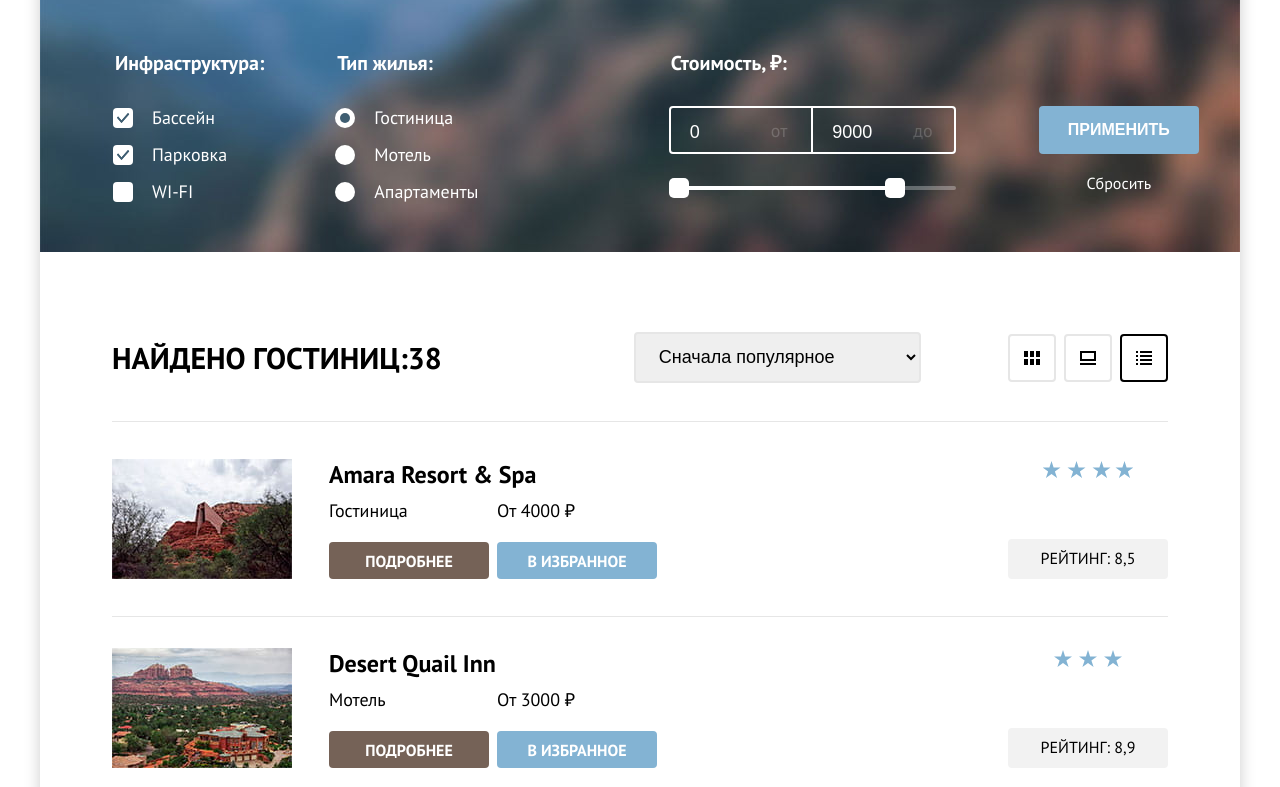
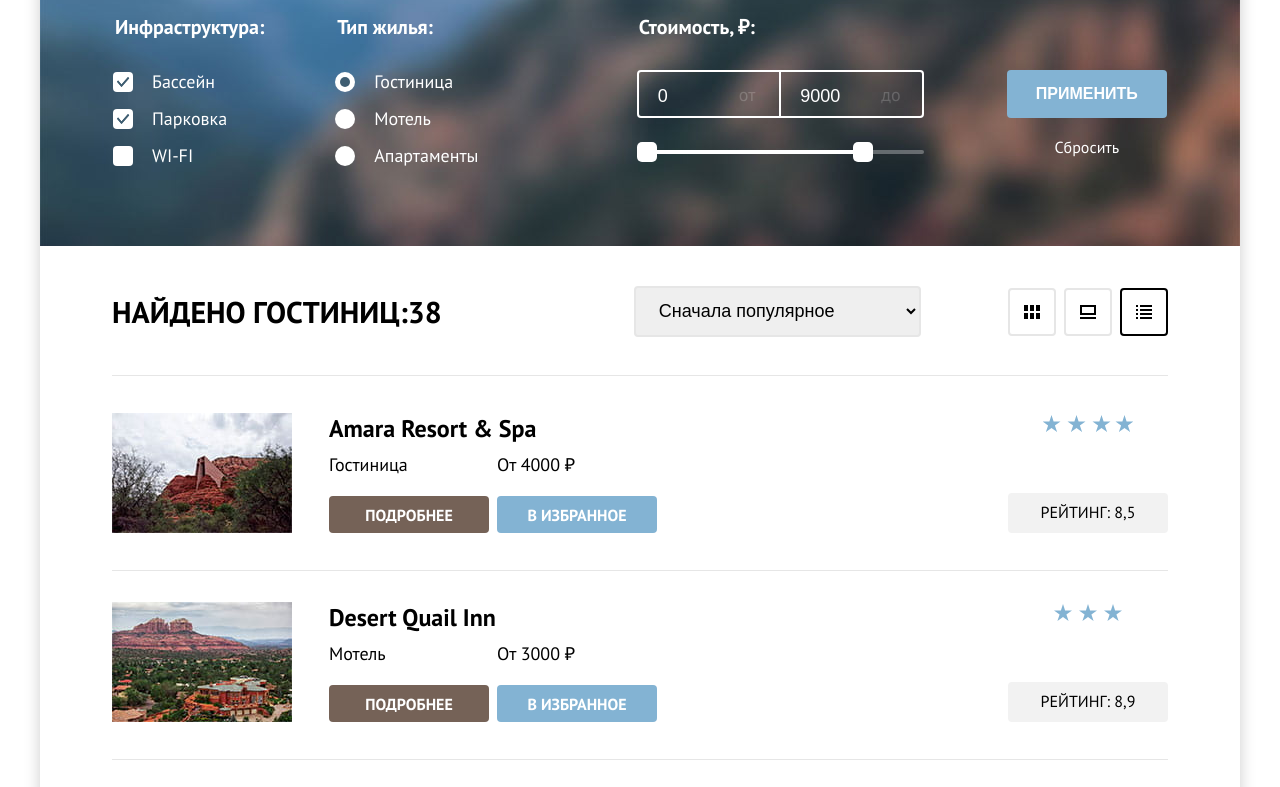
Before and after one commit to maryshilovskaya27/1908515-sedona-32, a plain HTML site: page catalog.html in a window 1280 px wide. Shown: the part 221-1008 px from the top of the page. Drawn offline with Linux system fonts and the light colour scheme.

Commit message:
Правки верстки

```diff
--- a/styles/styles.css
+++ b/styles/styles.css
@@ -1279,6 +1279,7 @@ padding-left: 71px;
   display: flex;
   flex-direction: row;
   padding-left: 73px;
+  margin: 0;
 }
 
 .breadcrumbs-item {
@@ -1364,7 +1365,7 @@ padding: 0;
 }
 
 .catalog-filter-group-1 {
-margin-left: 167px;
+margin-left: 135px;
 }
 
 .catalog-filter{
@@ -1666,7 +1667,7 @@ border: 3px solid #FFFFFF;
 
 .catalog-container {
   margin: 72px;
-  margin-top: 50px;
+  margin-top: 40px;
 }
 
 .sorting-container {
```
